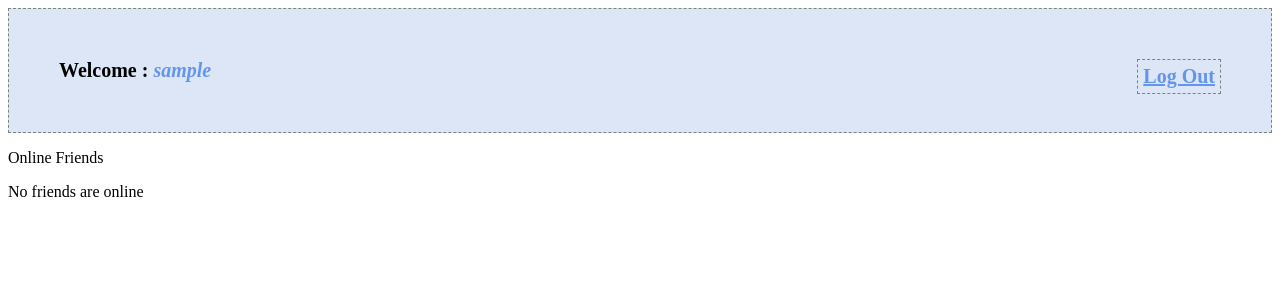
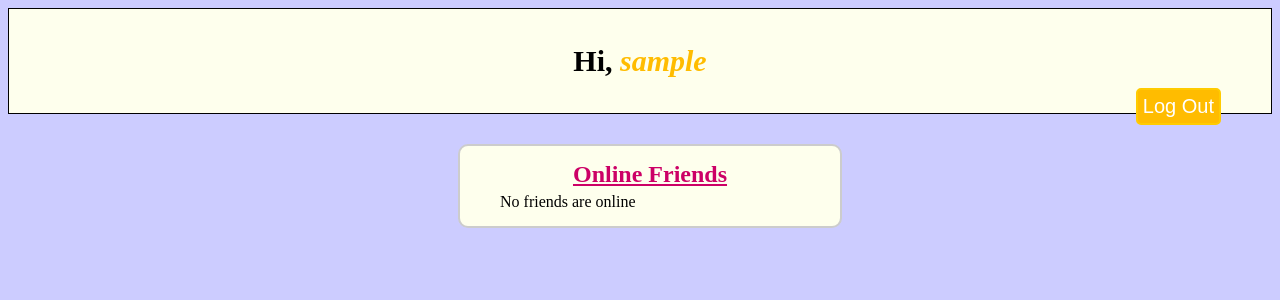
Before and after one commit to anand1692/Web-Dev, a PHP site: page /profile.php in a window 1280 px wide. Shown: the top 300 px of the page. Run offline with PHP 8.4, Linux system fonts and the light colour scheme; the visitor is signed in with stand-in values (Sample User, id 1); data that the repository does not hold is empty.

Commit message:
Major UI and functionalities done. Additional left

```diff
--- a/chat-log.php
+++ b/chat-log.php
@@ -4,6 +4,10 @@
 	$text = $_POST['text'];
 	$sender = $_POST['sender'];
 	$receiver = $_POST['receiver'];
+
+	echo $text;
+	echo $sender;
+	echo $receiver;
 
 	$sender_file = fopen($sender . "/" . $receiver . ".html", "a+");
 	$receiver_file = fopen($receiver . "/" . $sender . ".html", "a+");
--- a/chat-page.php
+++ b/chat-page.php
@@ -1,9 +1,9 @@
 <?php
 session_start();
-echo "Sender = ".$_GET['sender'];
+/*echo "Sender = ".$_GET['sender'];
 echo "<br>";
 echo "Receiver = ".$_GET['receiver'];
-echo "<br>";
+echo "<br>";*/
 
 $sender_dir = $_GET['sender'];
 $receiver_dir = $_GET['receiver'];
@@ -51,7 +51,7 @@ if(isset($_GET['logout'])) {
 <body>
 <div id="wrapper">
 <div id="headline">
-<p>Have a great time chatting with <?php echo $_GET['receiver']; ?>&nbsp;&nbsp;
+<p>Have a great time chatting with <?php echo $_GET['receiver']; ?> !
 	<button id="exitChat">End Chat</button>
 	</p>
 </div>
--- a/friends.php
+++ b/friends.php
@@ -21,7 +21,7 @@ if ($result->num_rows > 0) {
      // output data of each row
      while($row = $result->fetch_assoc()) {
      	if($row['active'] == 1 && $row['name'] != $q) {
-        	echo "<br>". "<a id=". $row["name"]. " href='#' onclick='startChat(this.id)'>". $row["name"]. " is online";
+        	echo "<br>". "<a class=friendNames id=". $row["name"]. " href='#' onclick='startChat(this.id)'>". $row["name"];
      	}
      }
 } else {
--- a/main-style.css
+++ b/main-style.css
@@ -4,32 +4,46 @@
 #main {
 	width:500px;
 	margin:50px auto;
-font-family:raleway
+	font-family:raleway;
 }
 span {
 	color:red
 }
 h2 {
-background-color:#FEFFED;
+	font:helvetica 20px;
+	font-family:raleway;
 	text-align:center;
 	border-radius:10px 10px 0 0;
 	margin:-10px -40px;
-padding:15px
+	padding:15px;
+	color:#CC0066;
+	text-decoration:underline;
 }
 hr {
 	border:0;
 	border-bottom:1px solid #ccc;
 	margin:10px -40px;
-margin-bottom:30px
+	margin-bottom:30px;
 }
 #login {
+	position:absolute;
 	width:300px;
-float:left;
 	border-radius:10px;
 	font-family:raleway;
 	border:2px solid #ccc;
-padding:10px 40px 25px;
-margin-top:70px
+	padding:20px 40px 15px;
+	margin:30px 0 0 50px;
+	background-color:#FEFFED;
+}
+#register {
+	position:absolute;
+	width:300px;
+	border-radius:10px;
+	font-family:raleway;
+	border:2px solid #ccc;
+	padding:10px 40px 15px;
+	margin:30px 0 0 430px;
+	background-color:#FEFFED;
 }
 input[type=text],input[type=password] {
 	width:99.5%;
@@ -41,44 +55,141 @@ font-size:16px;
 	font-family:raleway
 }
 input[type=submit] {
-width:100%;
+	width: 100%;
 	background-color:#FFBC00;
 	color:#fff;
 	border:2px solid #FFCB00;
-padding:20px;
+	padding:10px;
 	font-size:20px;
 	cursor:pointer;
 	border-radius:5px;
-margin-bottom:15px
+	margin-top:10px;
+	margin-bottom:15px;
+}
+#usermsg {
+	width:75%;
+	padding:10px;
+	border:1px solid #ccc;
+	padding-left:5px;
+	font-size:16px;
+	font-family:raleway
+}
+#submitmsg {
+	width:22%;
+	float:right;
+	background-color:#FFBC00;
+	color:#fff;
+	border:2px solid #FFCB00;
+	padding:10px;
+	font-size:15px;
+	cursor:pointer;
+	border-radius:5px;
+	margin-bottom:15px;
 }
 #profile {
-padding:50px;
-border:1px dashed grey;
+	padding:30px;
+	border:1px solid black;
 	font-size:20px;
-background-color:#DCE6F7
+	background-color:#FEFFED;
 }
 #logout {
+	font-size:helvetica;
 	float:right;
 	padding:5px;
-border:dashed 1px gray
+	cursor:pointer;
+	font-size:20px;
+	background-color:#FFBC00;
+	color:#fff;
+	border:2px solid #FFCB00;
+	border-radius:5px;
+	margin-top:5px;
+	margin-bottom:20px;
+	margin-right:20px;
 }
+#exitChat {
+	font-size:helvetica;
+	float:right;
+	padding:5px;
+	cursor:pointer;
+	font-size:15px;
+	background-color:#FFBC00;
+	color:#fff;
+	border:2px solid #FFCB00;
+	border-radius:5px;
+	margin-top:5px;
+	margin-bottom:20px;
+	margin-right:20px;
+}
+
 a {
-text-decoration:underline;
 color:#6495ed
 }
-i {
-color:#6495ed
+
+.error {color: #FF0000;}
+
+h1 {
+	text-align:center;
+	font-family:raleway;
+	font:arial;
 }
-.error {color: #FF0000;}
+body {
+	background-color: #CCCCFF;
+}
+label {
+	font-family:raleway;
+	font:arial;
+}
+#welcome {
+	text-align:center;
+	border-radius:10px 10px 0 0;
+	margin:-10px -40px;
+	padding:15px;
+	font:30px arial;
+	font-family:raleway;
+}
+#welcomeUser {
+	color:#FFBC00;
+	font:30px;
+	font-family:raleway;
+}
 #chatbox {
 	text-align:left;
-	margin:0 auto;
+	margin-top:5px;
 	margin-bottom:25px;
 	padding:10px;
 	background:#fff;
-	height:80%;
-	width:100%;
+	height:400px;
+	width:500px;
 	border:1px solid #8a8982;
-	background-color:cyan;
+	background-color: #FEFFED;
 	overflow:auto;
 }
+#friendWrapper {
+	position:absolute;
+	width:300px;
+	border-radius:10px;
+	font-family:raleway;
+	border:2px solid #ccc;
+	padding:10px 40px 15px;
+	margin:30px 0 0 450px;
+	background-color:#FEFFED;
+	overflow:auto;
+}
+.friendNames {
+	color:#95BA25;
+	font:30px;
+	font-family:raleway;
+	font-weight:bold;
+	text-decoration:none;
+}
+
+#headline {
+	font:helvetica 40px;
+	font-family:raleway;
+	text-align:center;
+	border-radius:10px 10px 0 0;
+	margin:-20px -10px;
+	padding:15px;
+	font-weight:bold;
+	color:#CC0066;
+}
--- a/profile.php
+++ b/profile.php
@@ -11,14 +11,23 @@ session_start();
 
 <body>
 <div id="profile">
-<b id="welcome">Welcome : <i><?php echo $_SESSION['login_user']; ?></i></b>
-<b id="logout"><a href="logout.php">Log Out</a></b>
+<p id="welcome"><b>Hi, <i><span id="welcomeUser"><?php echo $_SESSION['login_user']; ?></span></i></b></p>
+<button id="logout">Log Out</button>
 </div>
 
 <script src="http://code.jquery.com/jquery-latest.min.js" type="text/javascript"></script>
 
-<p>Online Friends</p>
+<div id="friendWrapper">
+<h2>Online Friends</h2>
 <div id="friendList"></div>
+</div>
+
+<script>
+	var btn = document.getElementById('logout');
+	btn.addEventListener("click", function() {
+		document.location.href = 'logout.php';
+	});
+</script>
 
 <script>
 $(document).ready(function() {
--- a/register-db.php
+++ b/register-db.php
@@ -20,9 +20,9 @@ if(isset($_POST['submit'])) {
 	if ($conn->query($sql) === TRUE) {
 		header("location: profile.php"); // Redirecting To Other Page
 		$_SESSION['login_user']=$uname; // Initializing Session
-	} else {
+	} /*else {
 		echo "Error: " . $sql . "<br>" . $conn->error;
-	}
+	}*/
 
 	$conn->close();
 }
```
Also changed, not shown: login-page.php (+5 -4 lines), register.php (+5 -11 lines). Lines whose indentation alone changed are shown as unchanged.
